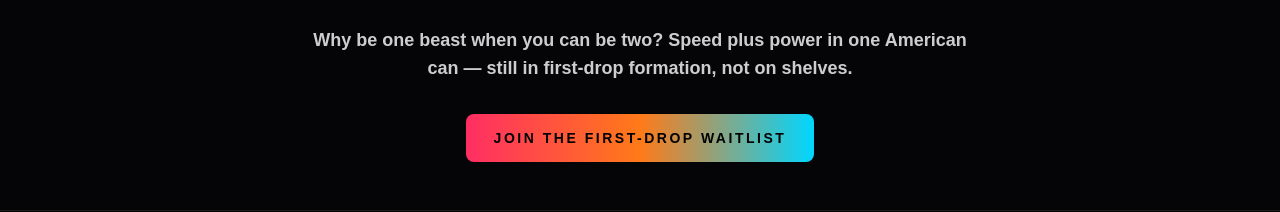
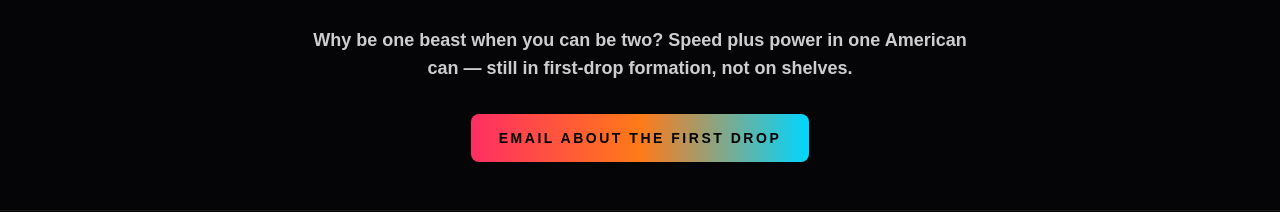
Before and after one commit to M4G3LL4N0/cheetahbearfuel, a Next.js app: page / in a window 1280 px wide. Shown: the part 988-1200 px from the top of the page. Built offline with nearby package versions, Linux system fonts and the light colour scheme.

Commit message:
Stop calling a mailto link a waitlist.
The button opens an email. It does not store a first-drop list.

Co-authored-by: Cursor <cursoragent@cursor.com>

```diff
--- a/src/app/page.tsx
+++ b/src/app/page.tsx
@@ -84,7 +84,7 @@ export default function HomePage() {
             href="mailto:?subject=Cheetah%20Bear%20Fuel%20first-drop%20waitlist&body=Put%20me%20on%20the%20first-drop%20list%20for%20Cheetah%20Bear%20Fuel."
             className="mt-8 inline-flex min-h-12 items-center justify-center rounded-lg bg-[linear-gradient(90deg,#ff2e63,#ff7a18,#00d7ff)] px-7 text-sm font-black uppercase tracking-[0.18em] text-black"
           >
-            Join the first-drop waitlist
+            Email about the first drop
           </a>
         </section>
 
```
